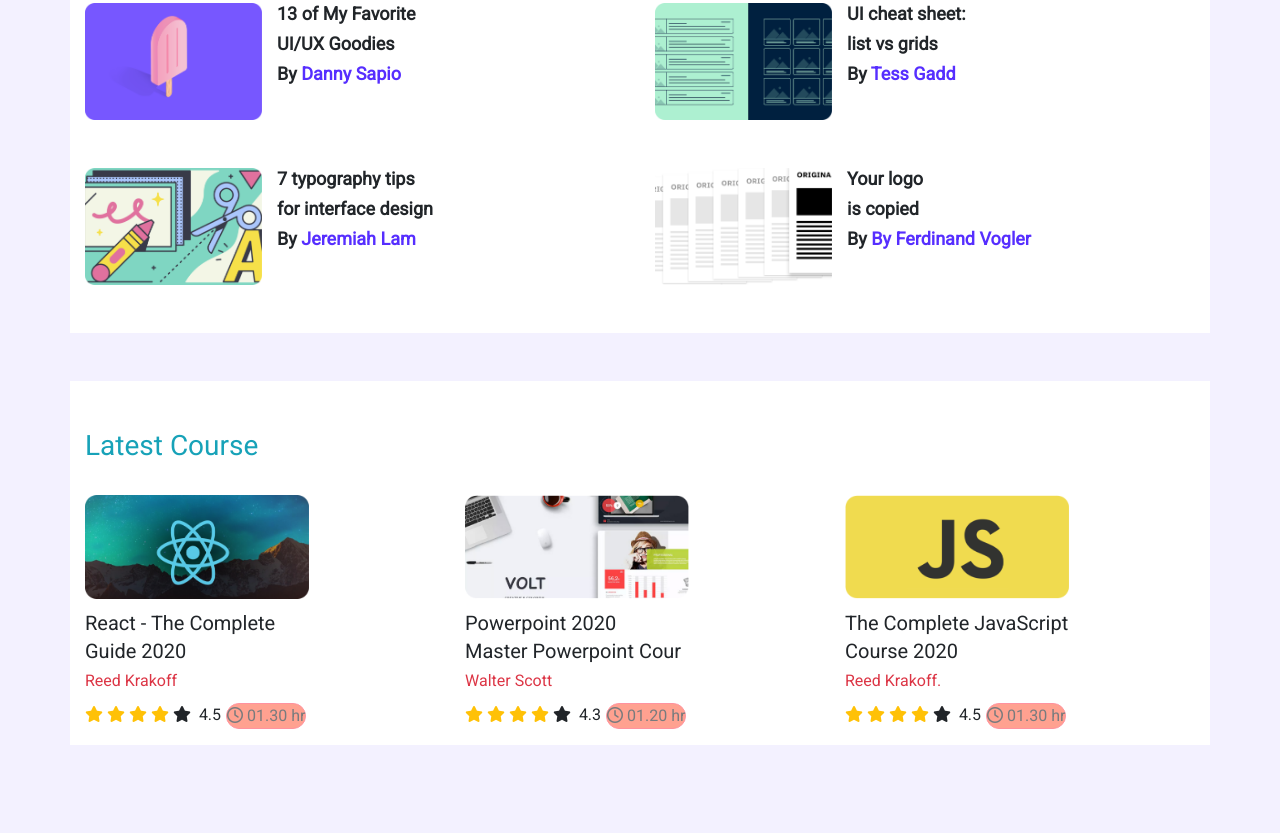
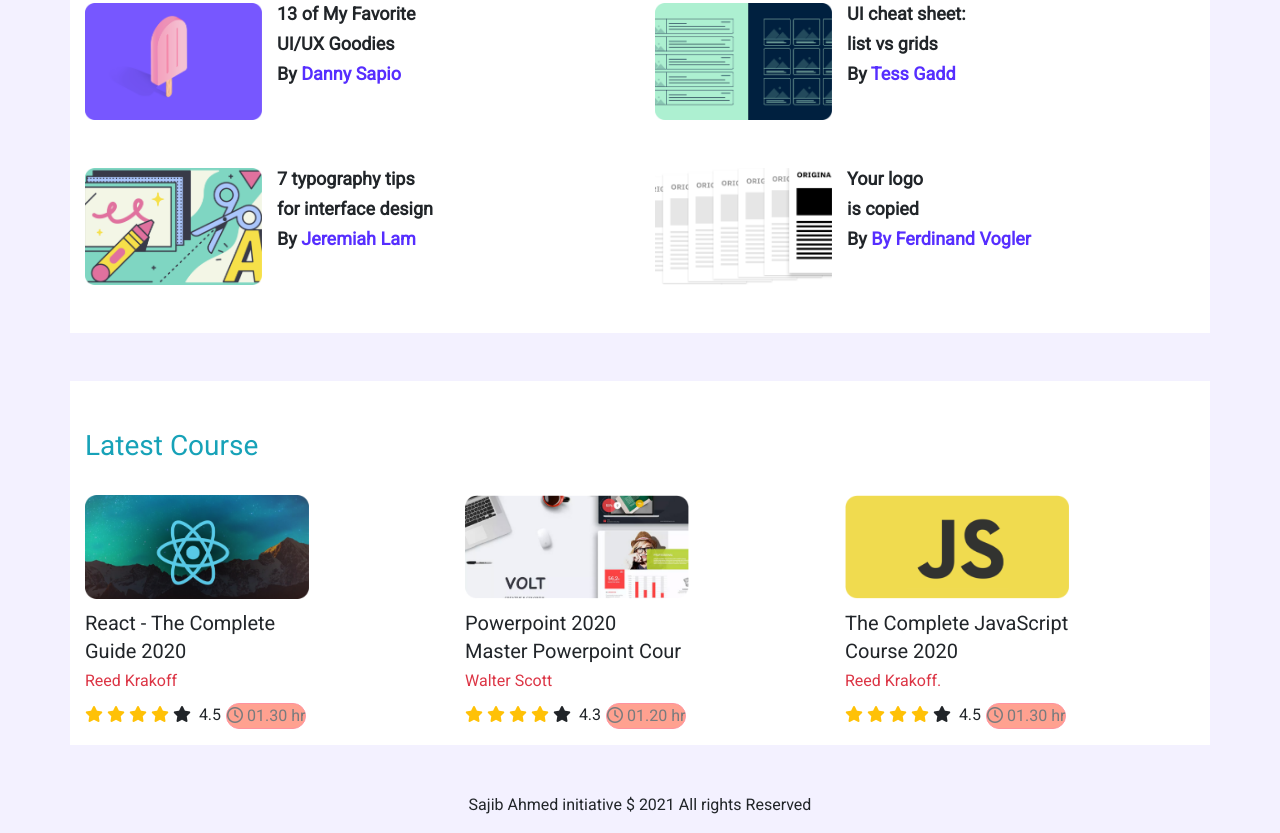
Before and after one commit to msajiba/leader, a plain HTML site: page index.html in a window 1280 px wide. Shown: the part 512-1345 px from the top of the page. Before the commit the page ends 1305 px from the top, so only its background shows below. Drawn offline with nearby package versions, Linux system fonts and the light colour scheme.

Commit message:
footer add

```diff
--- a/css/style.css
+++ b/css/style.css
@@ -59,3 +59,8 @@
     background-color: transparent;
     opacity: 0.6;
 }
+.footer{
+    width: 100%;
+    height: auto;
+    text-align: center;
+}
--- a/index.html
+++ b/index.html
@@ -218,6 +218,12 @@
 
     <!-- end main section -->
 
+    <!-- start footer -->
+     <div class="footer">
+         <p> Sajib Ahmed initiative $ 2021 All rights Reserved </p>
+     </div>
+    <!-- end footer -->
+
 
 
     <!-- bootstrap js cdn -->
```
